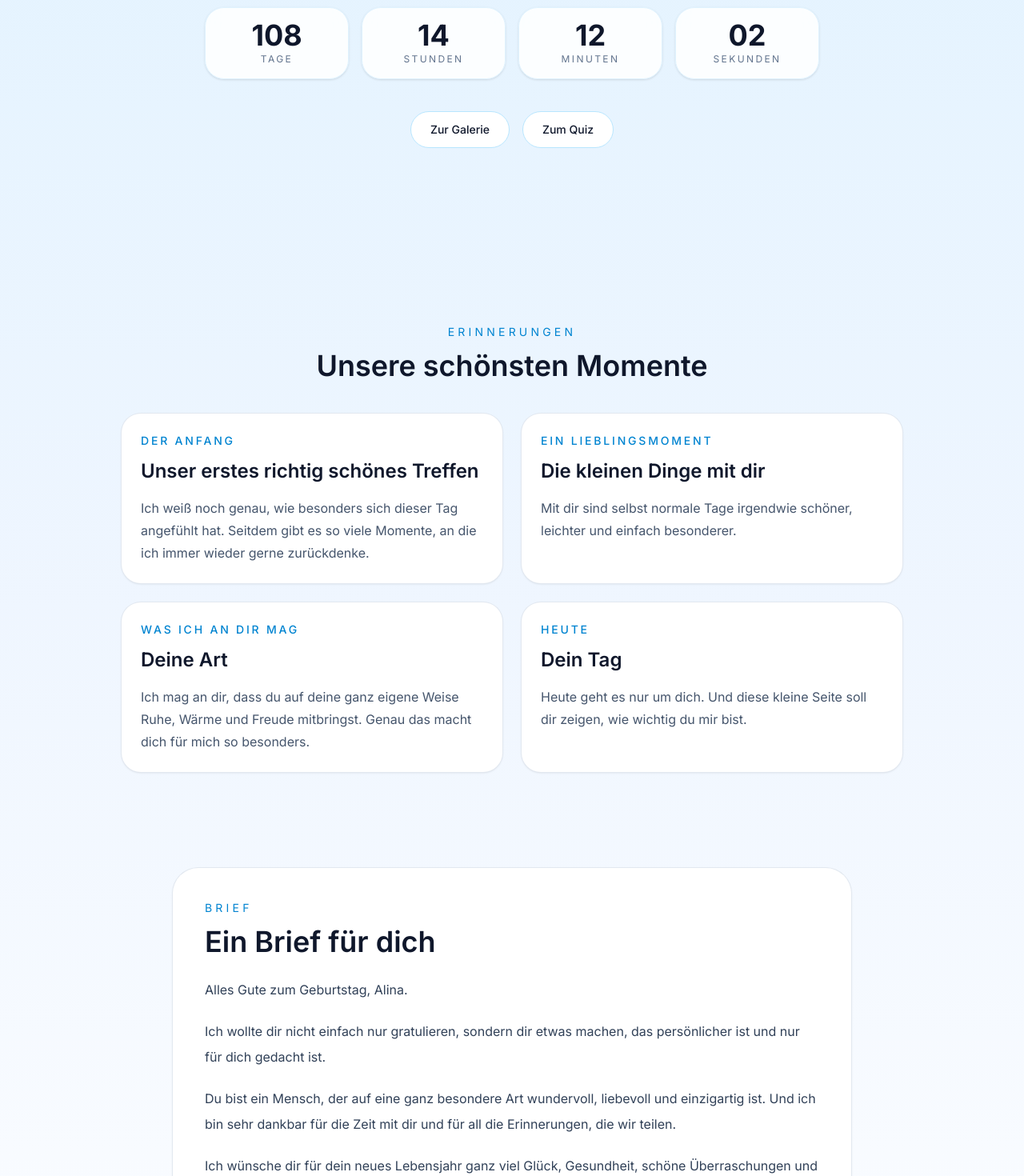
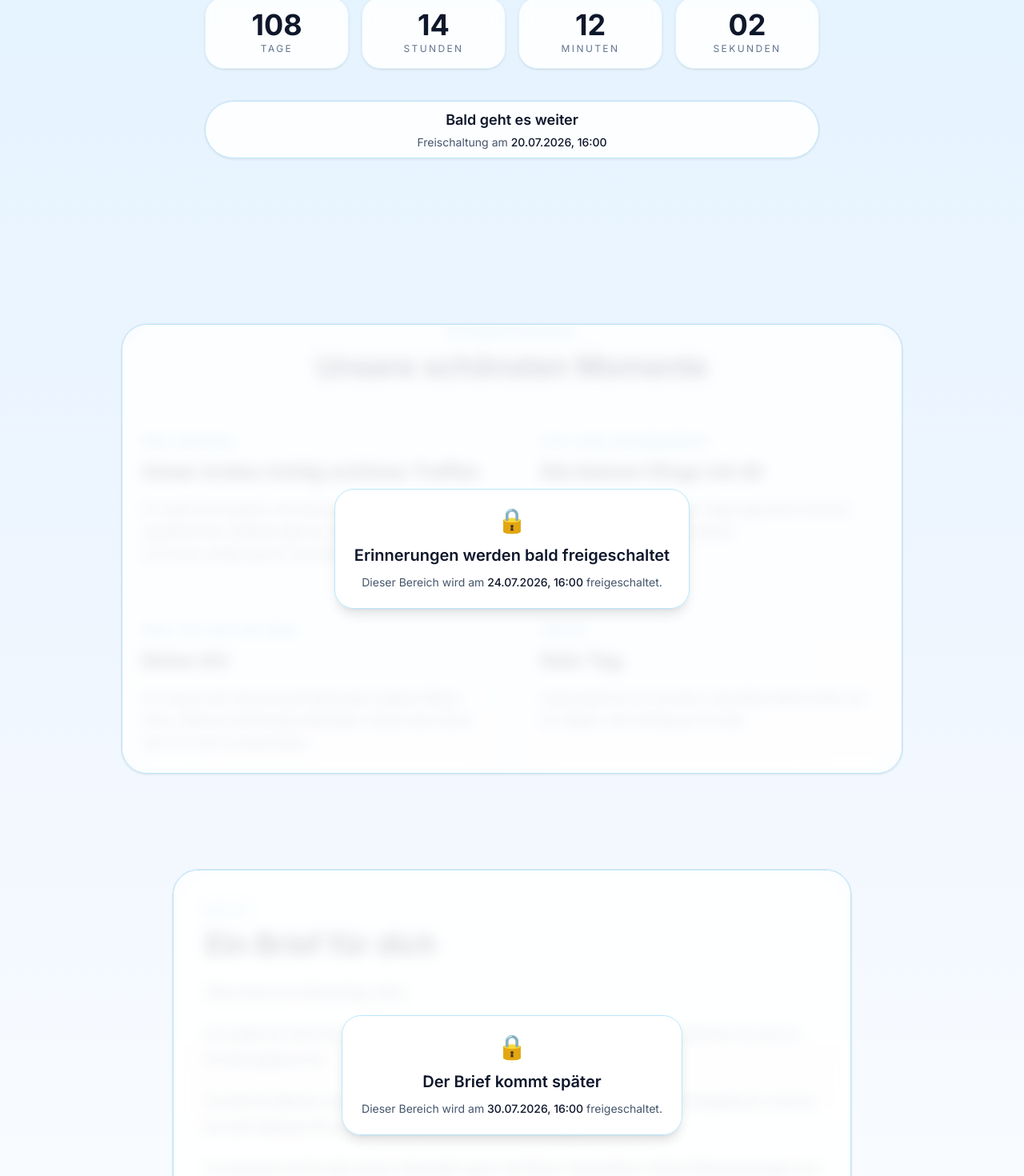
Before and after one commit to Lucas-MStein/alina, a Next.js app: page / in a window 1280 px wide. Shown: the part 475-1945 px from the top of the page at 80% size. Built offline with nearby package versions, Linux system fonts and the light colour scheme; a web font is replaced by a local one.

Commit message:
added locked section and reveal logic

```diff
--- a/app/page.tsx
+++ b/app/page.tsx
@@ -1,11 +1,18 @@
 import Link from 'next/link'
 import Countdown from '@/components/Countdown'
 import Letter from '@/components/Letter'
+import LockedSection from '@/components/LockedSection'
 import MemoryCards from '@/components/MemoryCards'
 import SurpriseButton from '@/components/SurpriseButton'
 import { letterText, memories } from '@/lib/content'
+import { REVEAL_DATES, isUnlocked } from '@/lib/reveal'
 
 export default function Home() {
+    const heroButtonsUnlocked = isUnlocked(REVEAL_DATES.heroButtons)
+    const memoriesUnlocked = isUnlocked(REVEAL_DATES.memories)
+    const letterUnlocked = isUnlocked(REVEAL_DATES.letter)
+    const surpriseUnlocked = isUnlocked(REVEAL_DATES.surprise)
+
     return (
         <main className="min-h-screen bg-gradient-to-b from-sky-100 via-blue-50 to-white">
             <section className="mx-auto flex max-w-5xl flex-col items-center justify-center px-5 pb-12 pt-10 text-center sm:min-h-screen sm:px-6 sm:pb-0 sm:pt-0">
@@ -29,7 +36,21 @@ export default function Home() {
                     className="mt-8 sm:mt-10"
                 />
 
-                <div className="mt-8 flex flex-wrap items-center justify-center gap-3 sm:mt-10 sm:gap-4">
+                <LockedSection
+                    unlocked={heroButtonsUnlocked}
+                    unlockDate={REVEAL_DATES.heroButtons}
+                    title="Bald geht es weiter"
+                    className="mt-8 w-full max-w-3xl sm:mt-10"
+                    variant="compact"
+                >
+                    <div className="flex flex-wrap items-center justify-center gap-3 sm:gap-4">
+                        <a
+                            href="#momente"
+                            className="inline-flex items-center justify-center rounded-full bg-slate-900 px-5 py-3 text-sm font-medium text-white transition hover:scale-[1.02] sm:px-6"
+                        >
+                            Überraschung starten
+                        </a>
+
                         <Link
                             href="/gallery"
                             className="inline-flex items-center justify-center rounded-full border border-sky-200 bg-white px-5 py-3 text-sm font-medium text-slate-900 transition hover:scale-[1.02] hover:bg-sky-50 sm:px-6"
@@ -44,9 +65,16 @@ export default function Home() {
                             Zum Quiz
                         </Link>
                     </div>
+                </LockedSection>
             </section>
 
-            <section id="momente" className="mx-auto max-w-5xl px-5 py-16 sm:px-6 sm:py-20">
+            <LockedSection
+                unlocked={memoriesUnlocked}
+                unlockDate={REVEAL_DATES.memories}
+                title="Erinnerungen werden bald freigeschaltet"
+                className="mx-auto max-w-5xl px-5 py-16 sm:px-6 sm:py-20"
+            >
+                <section id="momente">
                     <div className="mb-10 text-center">
                         <p className="text-sm uppercase tracking-[0.3em] text-sky-600">
                             Erinnerungen
@@ -58,17 +86,32 @@ export default function Home() {
 
                     <MemoryCards memories={memories} />
                 </section>
+            </LockedSection>
 
-            <section className="mx-auto max-w-4xl px-5 py-8 sm:px-6 sm:py-10">
+            <LockedSection
+                unlocked={letterUnlocked}
+                unlockDate={REVEAL_DATES.letter}
+                title="Der Brief kommt später"
+                className="mx-auto max-w-4xl px-5 py-8 sm:px-6 sm:py-10"
+            >
+                <section>
                     <Letter title="Ein Brief für dich" text={letterText} />
                 </section>
+            </LockedSection>
 
-            <section className="mx-auto max-w-4xl px-5 py-14 text-center sm:px-6 sm:py-16">
+            <LockedSection
+                unlocked={surpriseUnlocked}
+                unlockDate={REVEAL_DATES.surprise}
+                title="Die letzte Überraschung wartet noch"
+                className="mx-auto max-w-4xl px-5 py-14 text-center sm:px-6 sm:py-16"
+            >
+                <section>
                     <p className="mb-6 text-sm uppercase tracking-[0.3em] text-sky-600">
                         Noch eine Kleinigkeit
                     </p>
                     <SurpriseButton />
                 </section>
+            </LockedSection>
         </main>
     )
 }
--- /dev/null
+++ b/components/LockedSection.tsx
@@ -0,0 +1,75 @@
+import { formatGermanDate } from '@/lib/reveal'
+
+type LockedSectionProps = {
+    unlocked: boolean
+    unlockDate: string
+    title?: string
+    description?: string
+    children: React.ReactNode
+    className?: string
+    variant?: 'default' | 'compact'
+}
+
+export default function LockedSection({
+                                          unlocked,
+                                          unlockDate,
+                                          title = 'Noch gesperrt',
+                                          description,
+                                          children,
+                                          className = '',
+                                          variant = 'default',
+                                      }: LockedSectionProps) {
+    if (unlocked) {
+        return <>{children}</>
+    }
+
+    if (variant === 'compact') {
+        return (
+            <div className={className}>
+                <div className="flex min-h-[72px] items-center justify-center rounded-full border border-sky-200 bg-white/90 px-6 text-center shadow-sm ring-1 ring-slate-200">
+                    <div>
+                        <p className="text-lg font-semibold text-slate-900">{title}</p>
+                        <p className="mt-1 text-sm text-slate-600">
+                            Freischaltung am{' '}
+                            <span className="font-medium text-slate-900">
+                {formatGermanDate(unlockDate)}
+              </span>
+                        </p>
+                    </div>
+                </div>
+            </div>
+        )
+    }
+
+    return (
+        <div className={className}>
+            <div className="relative overflow-hidden rounded-[2rem] border border-sky-200 bg-white/70 shadow-sm ring-1 ring-slate-200">
+                <div className="pointer-events-none select-none blur-[3px] opacity-35">
+                    {children}
+                </div>
+
+                <div className="absolute inset-0 flex items-center justify-center bg-white/50 backdrop-blur-sm">
+                    <div className="mx-6 max-w-md rounded-[1.5rem] border border-sky-200 bg-white/90 px-6 py-5 text-center shadow-lg">
+                        <div className="text-3xl">🔒</div>
+
+                        <h3 className="mt-3 text-xl font-semibold text-slate-900">
+                            {title}
+                        </h3>
+
+                        <p className="mt-2 text-sm leading-6 text-slate-600">
+                            {description ?? (
+                                <>
+                                    Dieser Bereich wird am{' '}
+                                    <span className="font-medium text-slate-900">
+                    {formatGermanDate(unlockDate)}
+                  </span>{' '}
+                                    freigeschaltet.
+                                </>
+                            )}
+                        </p>
+                    </div>
+                </div>
+            </div>
+        </div>
+    )
+}
--- /dev/null
+++ b/lib/reveal.ts
@@ -0,0 +1,17 @@
+export const REVEAL_DATES = {
+    heroButtons: '2026-07-20T18:00:00+02:00',
+    memories: '2026-07-24T18:00:00+02:00',
+    letter: '2026-07-30T18:00:00+02:00',
+    surprise: '2026-08-04T00:00:00+02:00',
+} as const
+
+export function isUnlocked(dateString: string) {
+    return new Date().getTime() >= new Date(dateString).getTime()
+}
+
+export function formatGermanDate(dateString: string) {
+    return new Intl.DateTimeFormat('de-DE', {
+        dateStyle: 'medium',
+        timeStyle: 'short',
+    }).format(new Date(dateString))
+}
```
Lines whose indentation alone changed are shown as unchanged.
